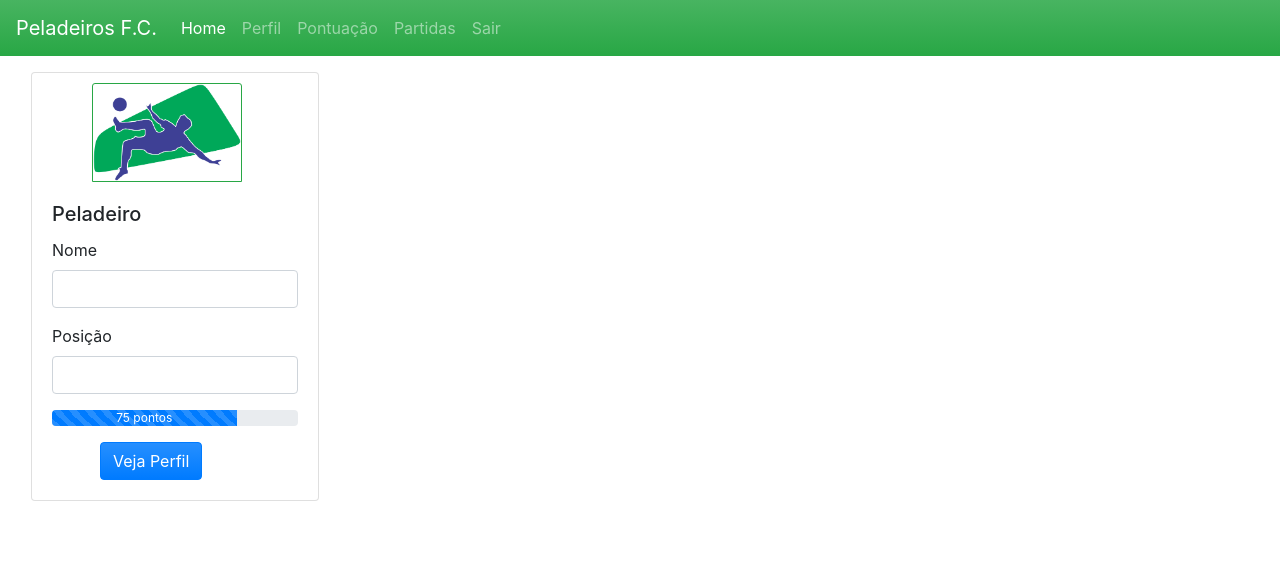
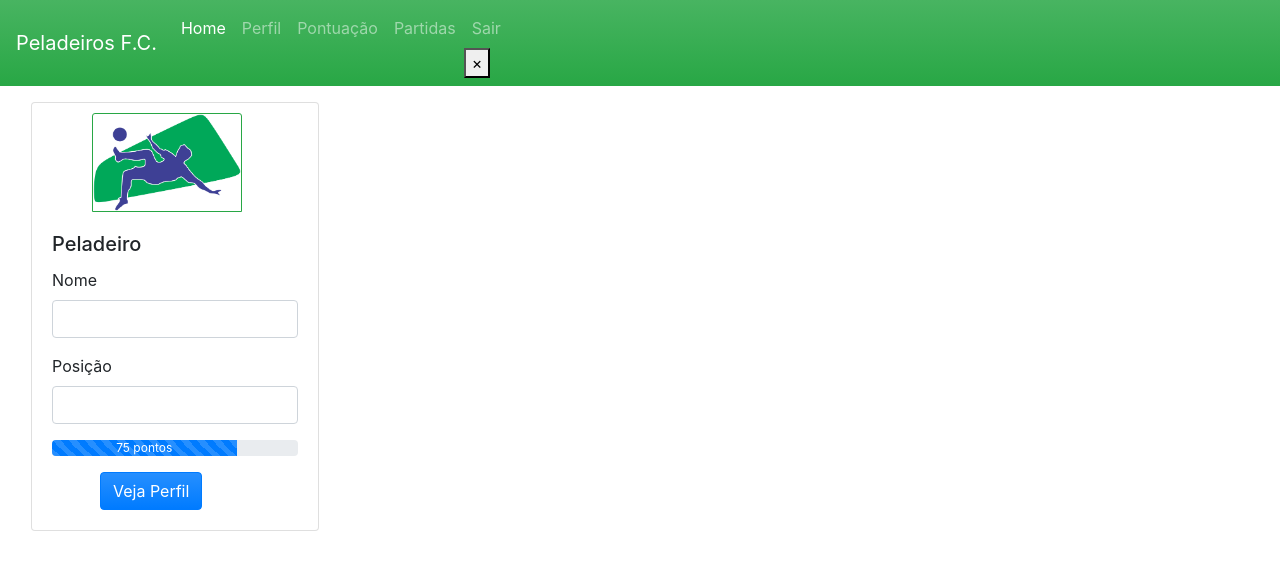
Before and after one commit to paolapichu/Peladeiros, a website: page src/index.html in a window 1280 px wide. Drawn offline with Linux system fonts and the light colour scheme.

Commit message:
Update index.html

```diff
--- a/src/index.html
+++ b/src/index.html
@@ -31,6 +31,9 @@
           </li>
           <li class="nav-item">
             <a class="nav-link" href="view/login.html">Sair</a>
+             <button type="button" class="Sair" data-dismiss="modal" aria-label="Sair">
+                            <span aria-hidden="true">&times;</span>
+                        </button>
           </li>
         </ul>
       </div>
```
